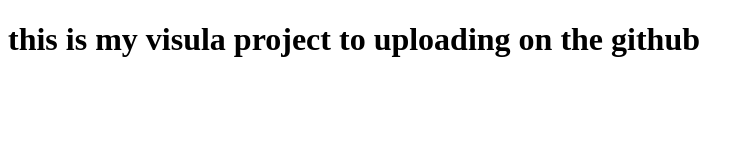
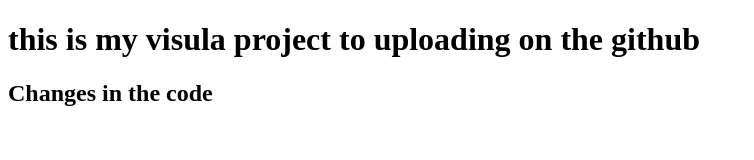
Before and after one commit to 1928pooja/TestVisulGithub, a plain HTML site: page index.html in a window 1280 px wide. Shown: the whole page, without its empty margins (0-754 px from the left). Drawn offline with Linux system fonts and the light colour scheme.

Commit message:
second commit

```diff
--- a/index.html
+++ b/index.html
@@ -7,5 +7,6 @@
 </head>
 <body>
     <h1>this is my visula project to uploading on the github</h1>
+    <h2>Changes in the code</h2>
 </body>
 </html>
```
